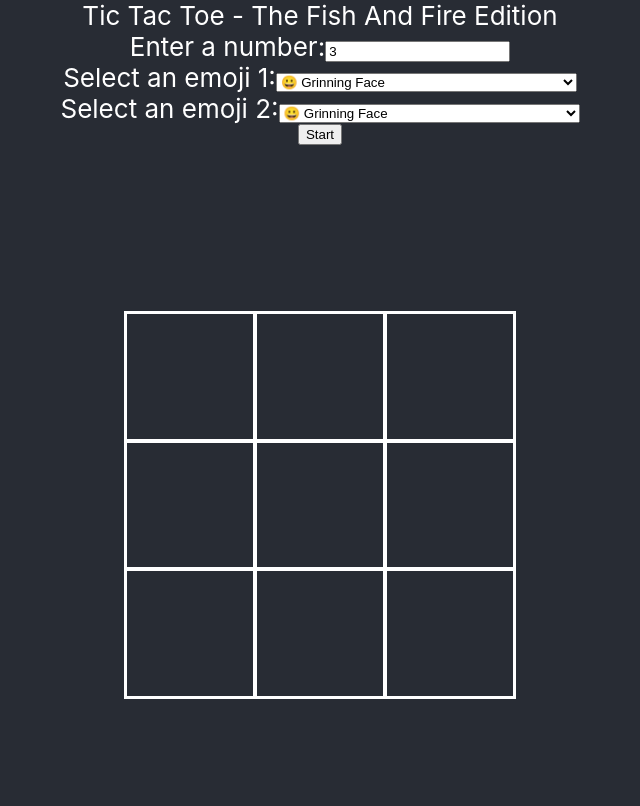
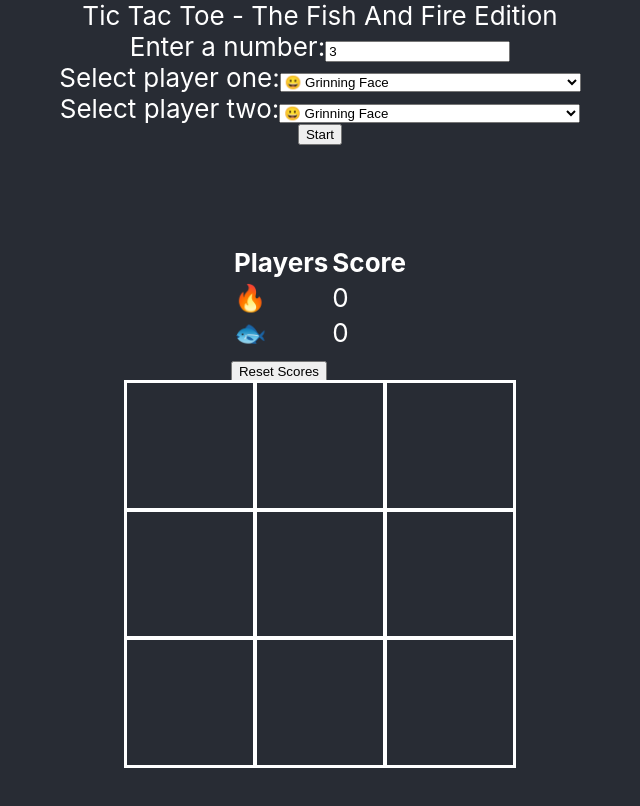
Before and after one commit to avishai84/tic-tac-2023, a React (Create React App) app: page / in a window 1280 px wide. Shown: the top 806 px of the page, without its empty margins (320-960 px from the left). Built offline with nearby package versions, Linux system fonts and the light colour scheme.

Commit message:
add scores

```diff
--- a/src/components/Board.tsx
+++ b/src/components/Board.tsx
@@ -1,6 +1,7 @@
-import React, {useState, useEffect} from "react";
+import React, {useState, useEffect, useMemo} from "react";
 import styled from "styled-components";
-import {makeBoard, checkForRowWinner, checkForColumnWinner, checkForDiagonal} from "../utils/board";
+import {makeBoard, checkForRowWinner, checkForColumnWinner, checkForDiagonal, showWinner} from "../utils/board";
+import useScores from "../hooks/useScores";
 
 const DivGame = styled.div ``;
 const Span = styled.span `
@@ -25,45 +26,46 @@ const Board = ({size, playersIcon}:SizeProps):JSX.Element => {
 
     const [playerIconsState, setPlayerIcons] = useState(['🔥', '🐟']);
     const [board, setBoard] = useState(makeBoard(size));
-     const [player, setPlayer] = useState(playerIconsState[0]);
+    const [player, setPlayer] = useState(playerIconsState[0]);
+    const [winner, setWinner] = useState<string | null>(null);
+    const { scores, incrementPlayerScore, resetScores} = useScores();
+    const keepScore = (winner:string | null) => {
+        if (winner === playerIconsState[0]) {
+            incrementPlayerScore('player1');
+        }
+        if (winner === playerIconsState[1]) {
+            incrementPlayerScore('player2');
+        }
+    };
 
-    const handleClick = (rowIndex:number, cellIndex:number) => {
+const handleClick = (rowIndex:number, cellIndex:number) => {
 
     const newBoard = board && [...board];
 
     if(newBoard){
-        let player1 = newBoard[rowIndex][cellIndex];
-            player1 = player === playerIconsState[0] ? playerIconsState[1] : playerIconsState[0];
-            newBoard[rowIndex][cellIndex] = player1;
+        let currentPlayer = newBoard[rowIndex][cellIndex];
+            currentPlayer = player === playerIconsState[0] ? playerIconsState[1] : playerIconsState[0];
+            newBoard[rowIndex][cellIndex] = currentPlayer;
 
-        setPlayer(player1);
+        setPlayer(currentPlayer);
         newBoard && setBoard(newBoard);
-
     }
 
-
-//    if(board){
-//     console.log("hi ", checkForRowWinner(board), board);
-//    }
-    console.log("cheking...")
    if (board && checkForRowWinner(board)) {
-    console.log(`${checkForRowWinner(board)} row win`);
-
+    setWinner(showWinner(checkForRowWinner(board)));
     }
 
    if (board && checkForRowWinner(checkForColumnWinner(board) as any)) {
-        console.log(
-          `${checkForRowWinner(checkForColumnWinner(board) as any)} column win`
-        );
+    setWinner(checkForRowWinner(checkForColumnWinner(board) as any));
       }
-      if (board && checkForRowWinner(checkForDiagonal(board) as any)) {
-        console.log(`${checkForRowWinner(checkForDiagonal(board) as any)} Diagnol win`);
-      }
+    if (board && checkForRowWinner(checkForDiagonal(board) as any)) {
+    setWinner(checkForRowWinner(checkForDiagonal(board) as any));
+    }
   };
 
 
 
-  const playerBoard = (
+  const playerBoard = useMemo(() => (
     board && board.map((row, rowIndex):JSX.Element => {
         return(<DivGame key={rowIndex} style={{display:"flex", justifyContent:"center", gap:"2px"}}>
             {row.map((cell:string, cellIndex:number) => {
@@ -75,7 +77,7 @@ const Board = ({size, playersIcon}:SizeProps):JSX.Element => {
             })}
         </DivGame>)
     })
-);
+), [board]);
 
 useEffect(() => {
     setBoard(makeBoard(size));
@@ -83,8 +85,37 @@ useEffect(() => {
     playersIcon && setPlayer(playersIcon[0]);
 }, [size, playersIcon]);
 
+useEffect(() => {
+    if (winner) {
+        keepScore(winner);
+    }
 
-    return(<Div>{playerBoard}</Div>);
+}, [winner]);
+
+const keepScores = (<table>
+        <thead>
+            <tr>
+                <th>Players</th>
+                <th>Score</th>
+            </tr>
+        </thead>
+        <tbody>
+            <tr>
+                <td>{playerIconsState[0]}</td>
+                <td>{scores.player1}</td>
+            </tr>
+            <tr>
+                <td>{playerIconsState[1]}</td>
+                <td>{scores.player2}</td>
+            </tr>
+        </tbody>
+</table>);
+
+    return(<>
+        {winner && <DivGame><Div><Span>{winner} </Span><h1>win</h1> <button onClick={() => {setWinner(null);setBoard(makeBoard(size));}}>Play Again</button></Div></DivGame>}
+    <Div>
+        <div>{keepScores}<span><button onClick={() => resetScores()}>Reset Scores</button></span></div>
+        {playerBoard}</Div></>);
 };
 
 export default Board;
--- a/src/components/IntakeForm.tsx
+++ b/src/components/IntakeForm.tsx
@@ -46,10 +46,10 @@ const IntakeForm = ({handleSubmit}:any):JSX.Element => {
             <label htmlFor="numberCells">Enter a number:
             <input defaultValue={"3"} name="numberCells" type="number" placeholder="Enter a number" />
             </label>
-           <label htmlFor="emojiPlayer1">Select an emoji 1:
+           <label htmlFor="emojiPlayer1">Select player one:
            <select name="emojiPlayer1">{dropDownEmojis}</select>
            </label>
-           <label htmlFor="emojiPlayer2">Select an emoji 2:
+           <label htmlFor="emojiPlayer2">Select player two:
            <select name="emojiPlayer2">{dropDownEmojis}</select>
            </label>
             <button>Start</button>
--- /dev/null
+++ b/src/hooks/useScores.ts
@@ -0,0 +1,37 @@
+import { useState, useEffect } from 'react';
+
+type Scores = {
+  player1: number;
+  player2: number;
+};
+
+const useScores = () => {
+  // Load scores from local storage or set to default values.
+  const initialScores: Scores = JSON.parse(localStorage.getItem('scores') || '{"player1": 0, "player2": 0}');
+
+  const [scores, setScores] = useState<Scores>(initialScores);
+
+  useEffect(() => {
+    // Whenever scores change, update local storage.
+    localStorage.setItem('scores', JSON.stringify(scores));
+  }, [scores]);
+
+  const incrementPlayerScore = (player: 'player1' | 'player2') => {
+    setScores((prevScores) => ({
+      ...prevScores,
+      [player]: prevScores[player] + 1
+    }));
+  };
+
+  const resetScores = () => {
+    setScores({ player1: 0, player2: 0 });
+  };
+
+  return {
+    scores,
+    incrementPlayerScore,
+    resetScores
+  };
+};
+
+export default useScores;
--- a/src/utils/board.ts
+++ b/src/utils/board.ts
@@ -1,7 +1,5 @@
 export const makeBoard = (size:number|string = 3):string[][] | null => {
     const sizeNum = Number(size);
-    // const board = [];
-
     const numRows = sizeNum;
     const numCols = sizeNum;
 
@@ -13,13 +11,6 @@ if(boardResults.length === 0){
     return null;
 }
     return boardResults;
-    // for(let i = 0; i < sizeNum; i++){
-    //     board.push([...Array(sizeNum)]);
-    // }
-    // if(board.length === 0){
-    //     return null;
-    // }
-    // return board;
 };
 
 export const checkForRowWinner = <T>(board:(Array<T>)): string => {
@@ -70,3 +61,11 @@ export const checkForColumnWinner = (board: (string)[][]):Array<string> | 0 => {
 
     return newBoard;
 };
+
+// create a function that accept for string item and return a string
+export const showWinner = (winner:string):string | null => {
+    if(winner.length === 0){
+        return null;
+    }
+    return winner;
+}
--- a/tsconfig.json
+++ b/tsconfig.json
@@ -1,6 +1,6 @@
 {
   "compilerOptions": {
-    "target": "es5",
+    "target": "es2015",
     "lib": [
       "dom",
       "dom.iterable",
```
